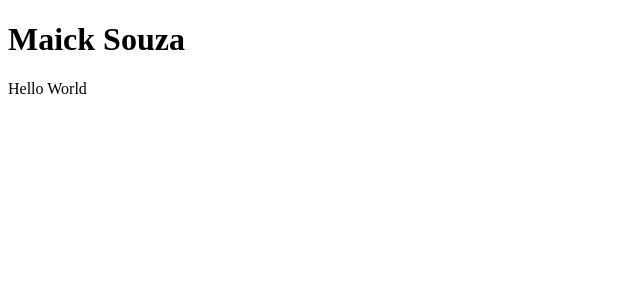
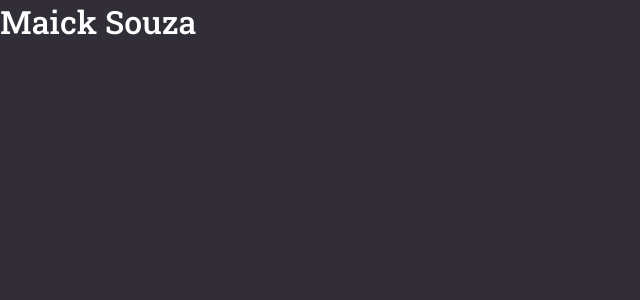
Before and after one commit to NearMaick/GoBarberWeb2.0, a React (Create React App) app: page / in a window 1280 px wide. Shown: the top 300 px of the page, without its empty margins (0-640 px from the left). Built offline with nearby package versions, Linux system fonts and the light colour scheme.

Commit message:
style(web): global styles

```diff
--- a/package.json
+++ b/package.json
@@ -13,6 +13,7 @@
     "react": "^16.13.1",
     "react-dom": "^16.13.1",
     "react-scripts": "3.4.1",
+    "styled-components": "^5.1.1",
     "typescript": "~3.7.2"
   },
   "scripts": {
--- a/public/index.html
+++ b/public/index.html
@@ -4,7 +4,10 @@
     <meta charset="utf-8" />
     <meta name="viewport" content="width=device-width, initial-scale=1" />
     <meta name="theme-color" content="#ff9000" />
+
     <title>GoBarber</title>
+
+    <link href="https://fonts.googleapis.com/css2?family=Roboto+Slab:wght@400;500&display=swap" rel="stylesheet" />
   </head>
   <body>
     <noscript>You need to enable JavaScript to run this app.</noscript>
--- a/src/App.tsx
+++ b/src/App.tsx
@@ -1,9 +1,11 @@
 import React from 'react';
+
+import GlobalStyle from './styles/global';
 
 const App: React.FC = () => (
   <>
     <h1>Maick Souza</h1>
-    <p>Hello World</p>
+    <GlobalStyle />
   </>
 );
 
--- /dev/null
+++ b/src/styles/global.ts
@@ -0,0 +1,27 @@
+import { createGlobalStyle } from 'styled-components';
+
+export default createGlobalStyle`
+  * {
+    margin: 0;
+    padding: 0;
+    box-sizing: border-box;
+    outline-offset: 0;
+  }
+
+  body {
+    background: #312e38;
+    color: #fff;
+    -webkit-font-smoothing: antialiased;
+  }
+
+  body, input, button {
+    font-family: 'Roboto Slab', serif;
+    font-size: 16px;
+  }
+
+  h1, h2, h3, h4, h5, h6, strong {
+    font-weight: 500;
+  }
+
+  cursor: pointer;
+`;
```
Also changed, not shown: 1 other file (tests, documents, lock files or other folders).
